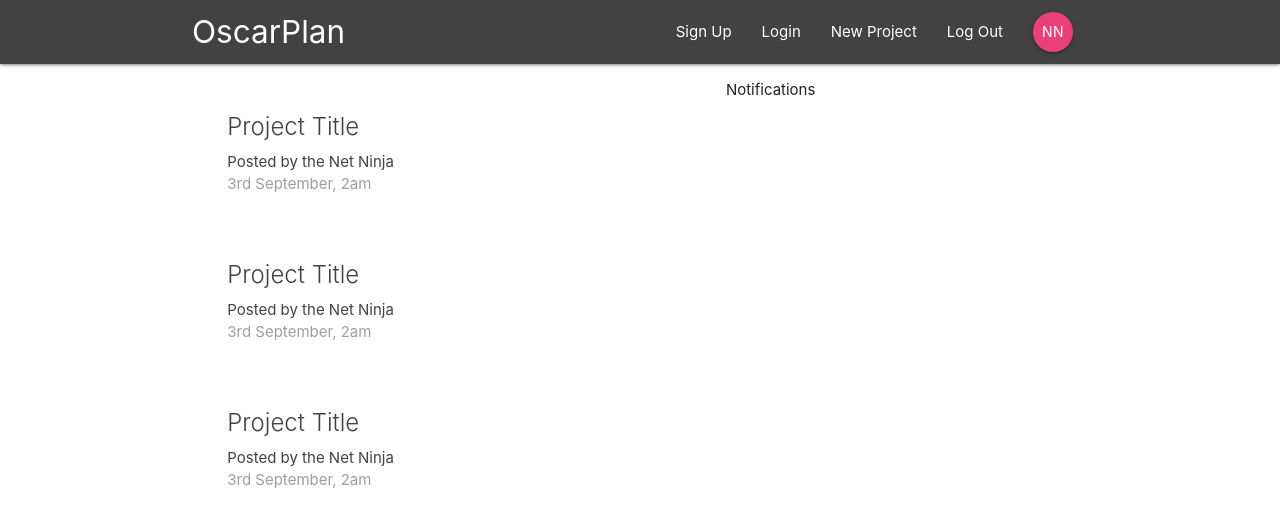
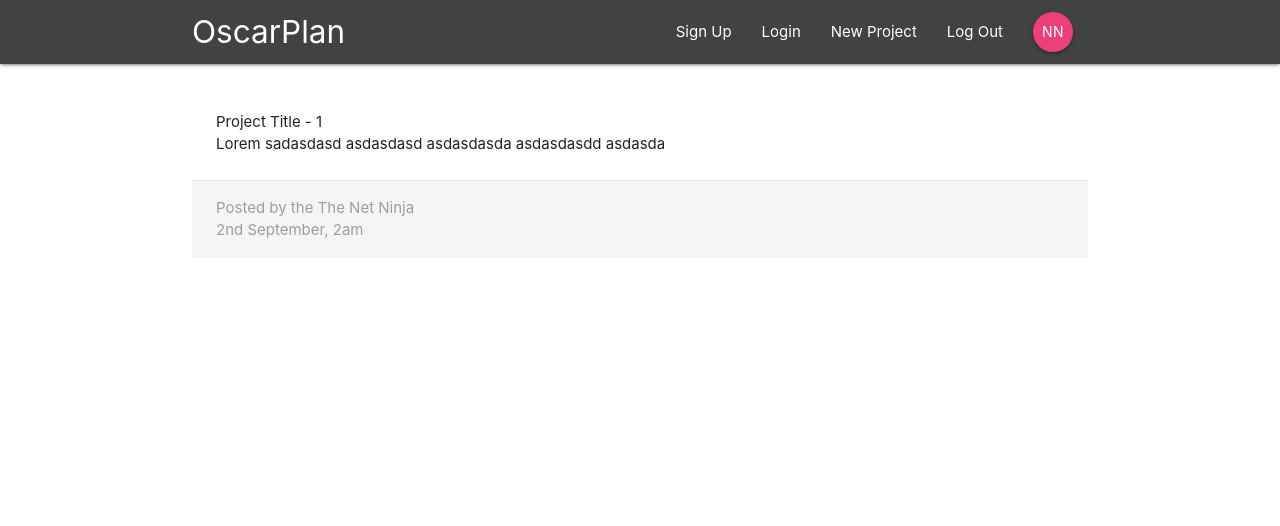
Before and after one commit to cocabet/react-firebase-app, a React (Create React App) app: page /project/1 in a window 1280 px wide. Shown: the top 526 px of the page. Built offline with nearby package versions, Linux system fonts and the light colour scheme.

Commit message:
Project Details Component

```diff
--- a/src/App.js
+++ b/src/App.js
@@ -1,6 +1,7 @@
 import { BrowserRouter, Route, Switch } from 'react-router-dom';
 import Dashboard from './components/dashboard/Dashboard';
 import Navbar from './components/layout/Navbar';
+import ProjectDetails from './components/projects/ProjectDetails';
 
 function App() {
   return (
@@ -9,7 +10,8 @@
         <div className="App">
           <Navbar />
           <Switch>
-            <Route path="/" component={Dashboard} />
+            <Route exact path="/" component={Dashboard} />
+            <Route exact path="/project/:id" component={ProjectDetails} />
           </Switch>
         </div>
       </BrowserRouter>
--- a/src/components/projects/ProjectDetails.js
+++ b/src/components/projects/ProjectDetails.js
@@ -0,0 +1,19 @@
+const ProjectDetails = (props) => {
+  const id = props.match.params.id;
+  return (
+    <div className="container section project-details">
+      <div className="card z-depth-0">
+        <div className="card-content">
+          <span>Project Title - {id}</span>
+          <p>Lorem sadasdasd asdasdasd asdasdasda asdasdasdd asdasda</p>
+        </div>
+        <div className="card-action grey lighten-4 grey-text">
+          <div>Posted by the The Net Ninja</div>
+          <div>2nd September, 2am</div>
+        </div>
+      </div>
+    </div>
+  )
+}
+
+export default ProjectDetails
--- a/src/components/projects/ProjectList.js
+++ b/src/components/projects/ProjectList.js
@@ -1,32 +1,13 @@
-//import React from 'react'
+import ProjectSummary from "./ProjectSummary"
 
 const ProjectList = () => {
   return (
     <div className="project-list section">
 
-      <div className="card z-depth-0 project-summary">
-        <div className="card-content grey-text text-darken-3">
-          <span className="card-title">Project Title</span>
-          <p>Posted by the Net Ninja</p>
-          <p className="grey-text">3rd September, 2am</p>
-        </div>
-      </div>
-
-      <div className="card z-depth-0 project-summary">
-        <div className="card-content grey-text text-darken-3">
-          <span className="card-title">Project Title</span>
-          <p>Posted by the Net Ninja</p>
-          <p className="grey-text">3rd September, 2am</p>
-        </div>
-      </div>
-
-      <div className="card z-depth-0 project-summary">
-        <div className="card-content grey-text text-darken-3">
-          <span className="card-title">Project Title</span>
-          <p>Posted by the Net Ninja</p>
-          <p className="grey-text">3rd September, 2am</p>
-        </div>
-      </div>
+      <ProjectSummary />
+      <ProjectSummary />
+      <ProjectSummary />
+      <ProjectSummary />
 
     </div>
   )
--- a/src/components/projects/ProjectSummary.js
+++ b/src/components/projects/ProjectSummary.js
@@ -0,0 +1,13 @@
+const ProjectSummary = () => {
+  return (
+    <div className="card z-depth-0 project-summary">
+      <div className="card-content grey-text text-darken-3">
+        <span className="card-title">Project Title</span>
+        <p>Posted by the Net Ninja</p>
+        <p className="grey-text">3rd September, 2am</p>
+      </div>
+    </div>
+  )
+}
+
+export default ProjectSummary
```
